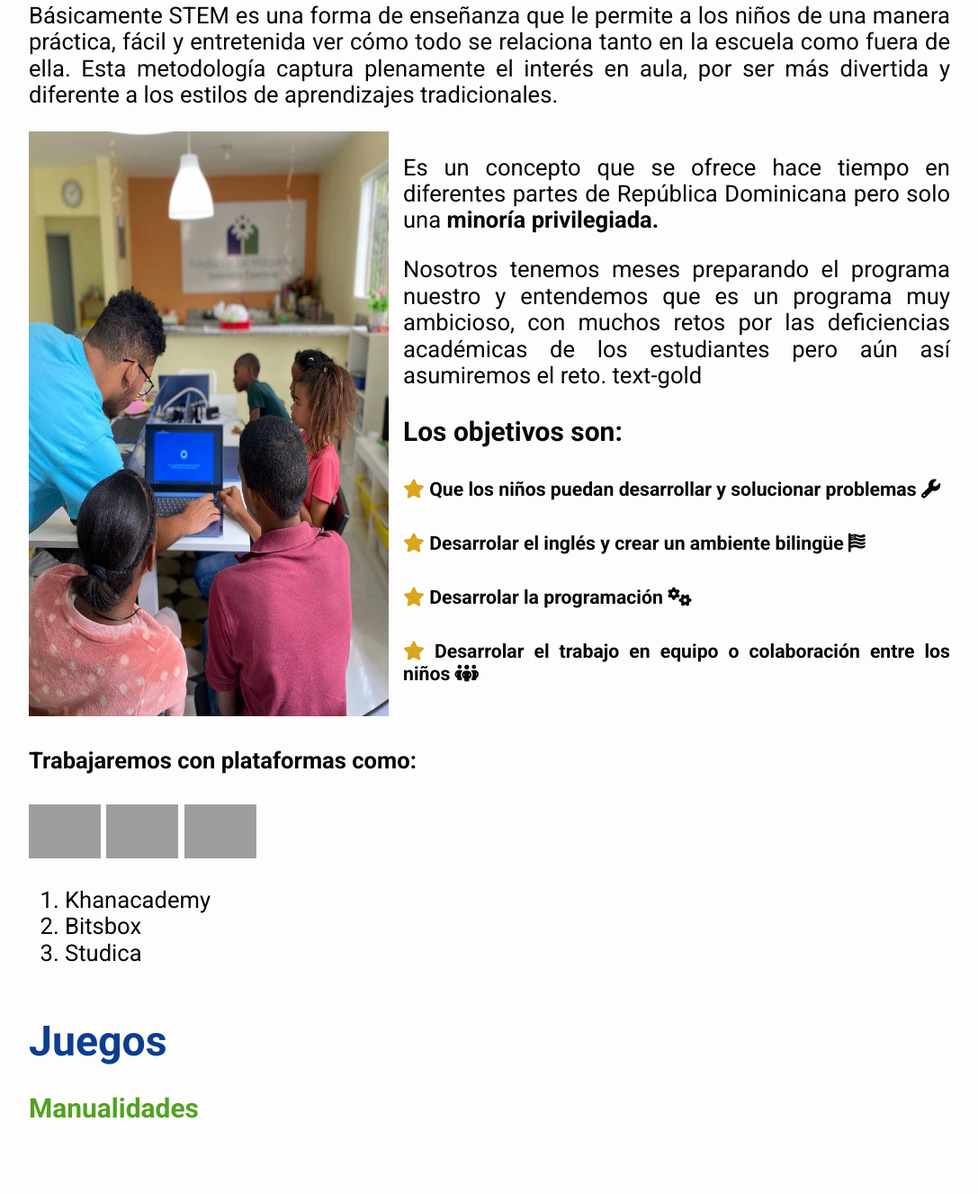
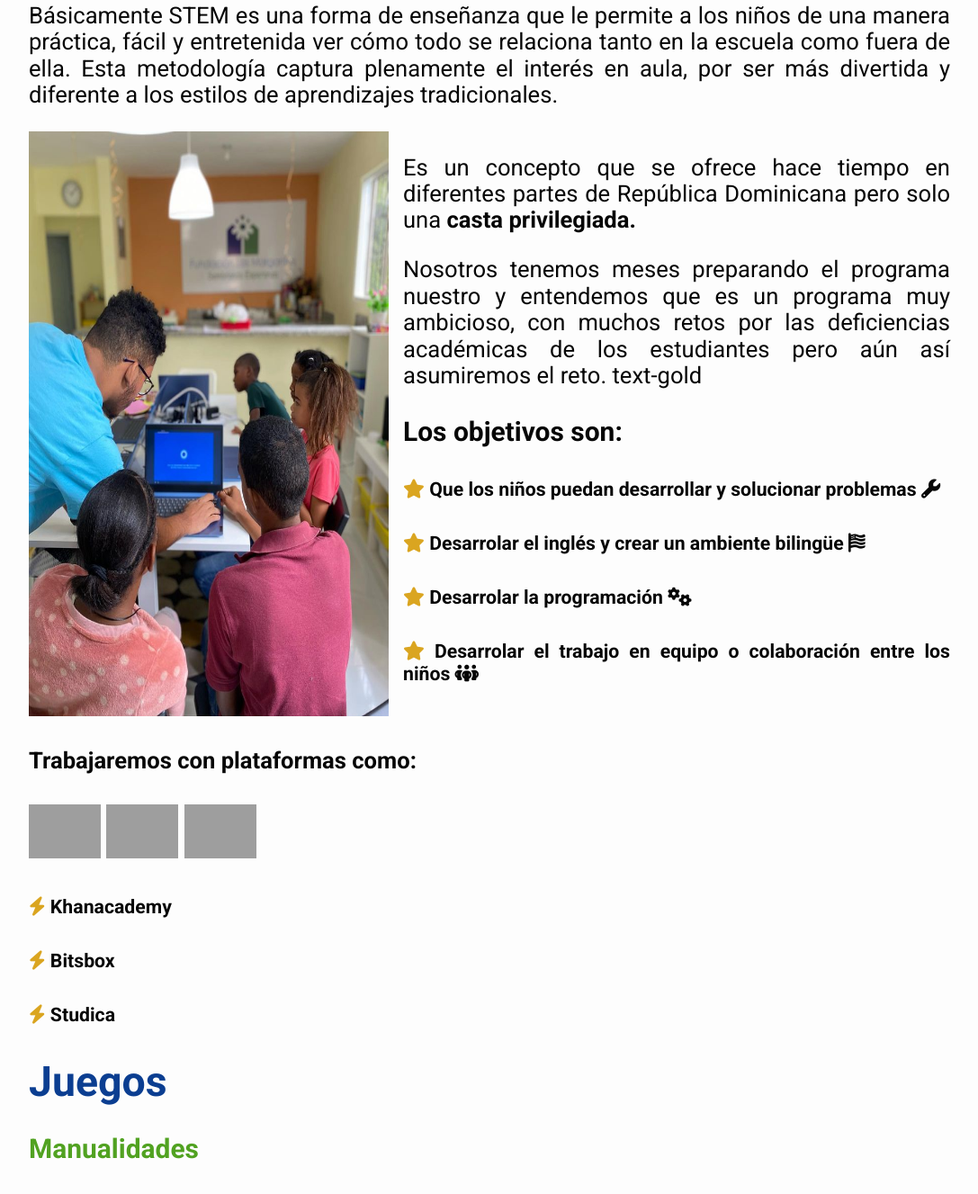
Before and after one commit to TineoC/margaritas-foundation, a plain HTML site: page pages/activities.html in a window 1280 px wide. Shown: the part 1454-2781 px from the top of the page at 90% size, without its empty margins (96-1183 px from the left). Drawn offline with Linux system fonts and the light colour scheme; grey boxes are pictures that could not be loaded.

Commit message:
minoria to casta

```diff
--- a/pages/activities.html
+++ b/pages/activities.html
@@ -73,7 +73,7 @@
 
 			<div>
 				<p>Es un concepto que se ofrece hace tiempo en diferentes partes de República Dominicana pero solo una
-					<b>minoría
+					<b>casta
 						privilegiada.</b>
 				</p>
 
@@ -112,21 +112,12 @@
 			<img width="80" src="https://bitsbox.com/img/logo-color.png" alt="" srcset="">
 		</div>
 
+		<h5><i class="fa-solid fa-bolt text-gold"></i> Khanacademy</h5>
 
-		<ol>
-			<li>Khanacademy
+		</h5>
+		<h5><i class="fa-solid fa-bolt text-gold"></i> Bitsbox</h5>
 
-			</li>
-			<li>Bitsbox
-
-			</li>
-			<li>Studica
-
-			</li>
-		</ol>
-
-		<div class="flex-row">
-		</div>
+		<h5><i class="fa-solid fa-bolt text-gold"></i> Studica</h5>
 
 	</div>
 
```
